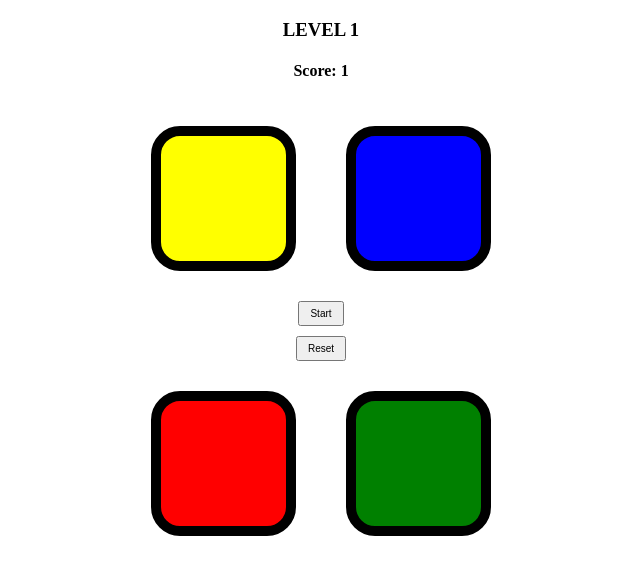
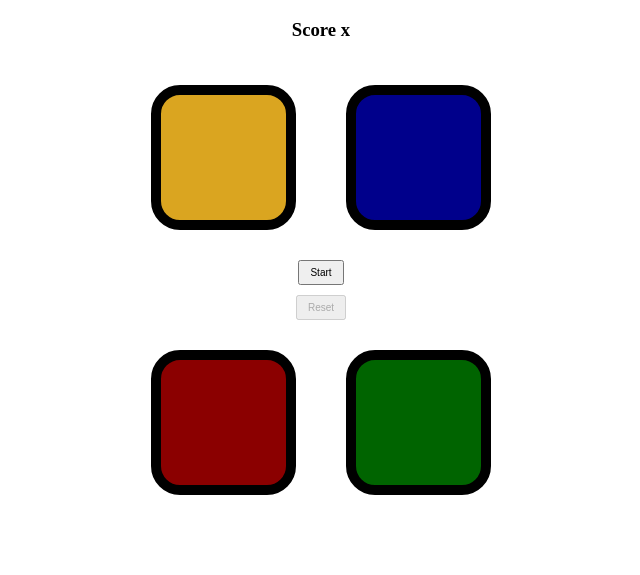
Before and after one commit to aledepetris/lppa-simon, a plain HTML site: page index.html in a window 1280 px wide. Shown: the part 61-636 px from the top of the page, without its empty margins (319-959 px from the left). Drawn offline with Linux system fonts and the light colour scheme.

Commit message:
fix menores a html y css

```diff
--- a/index.html
+++ b/index.html
@@ -14,8 +14,7 @@
     </header>
     <main>
         <h1>SIMON GAME</h1>
-        <h3>LEVEL <span id="level">1</span></h3>
-        <h4>Score: <span id="score">1</span></h4>
+        <h3>Score <span id="score">x</span></h3>
         <div class="container">
             <div class="row">
                 <div class="simonbtn" id="yellow"></div>
@@ -38,7 +37,7 @@
 
     </footer>
 
-    <script src="" async></script>
+    <script src="simon.js" async></script>
 </body>
 
 </html>
--- a/style.css
+++ b/style.css
@@ -23,19 +23,19 @@ body {
   }
 
   #red {
-    background-color: red;
+    background-color: darkred;
   }
 
   #green {
-    background-color: green;
+    background-color: darkgreen;
   }
 
   #blue {
-    background-color: blue;
+    background-color: darkblue;
   }
 
   #yellow {
-    background-color: yellow;
+    background-color: goldenrod;
   }
 
   .btn {
```
